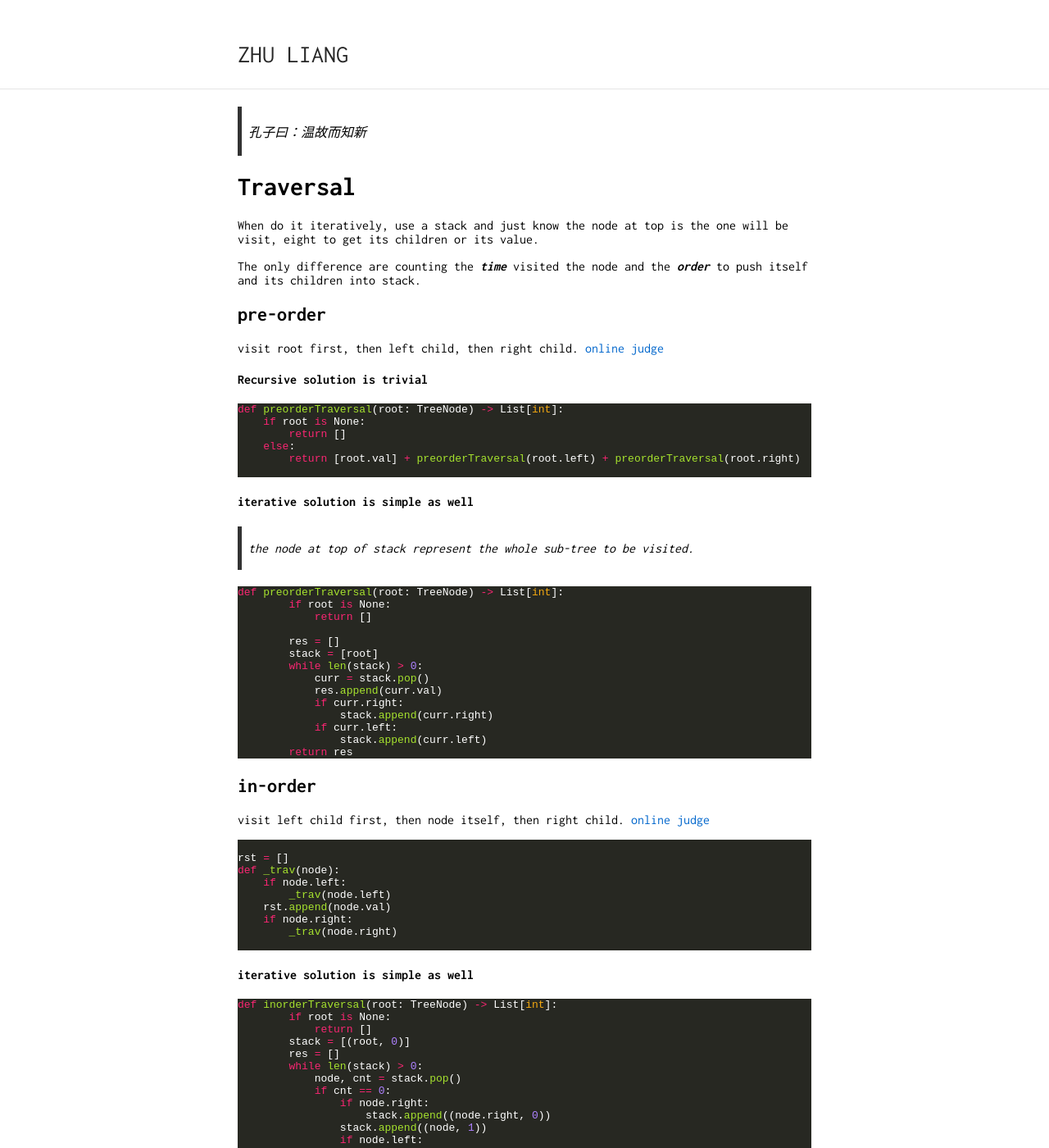
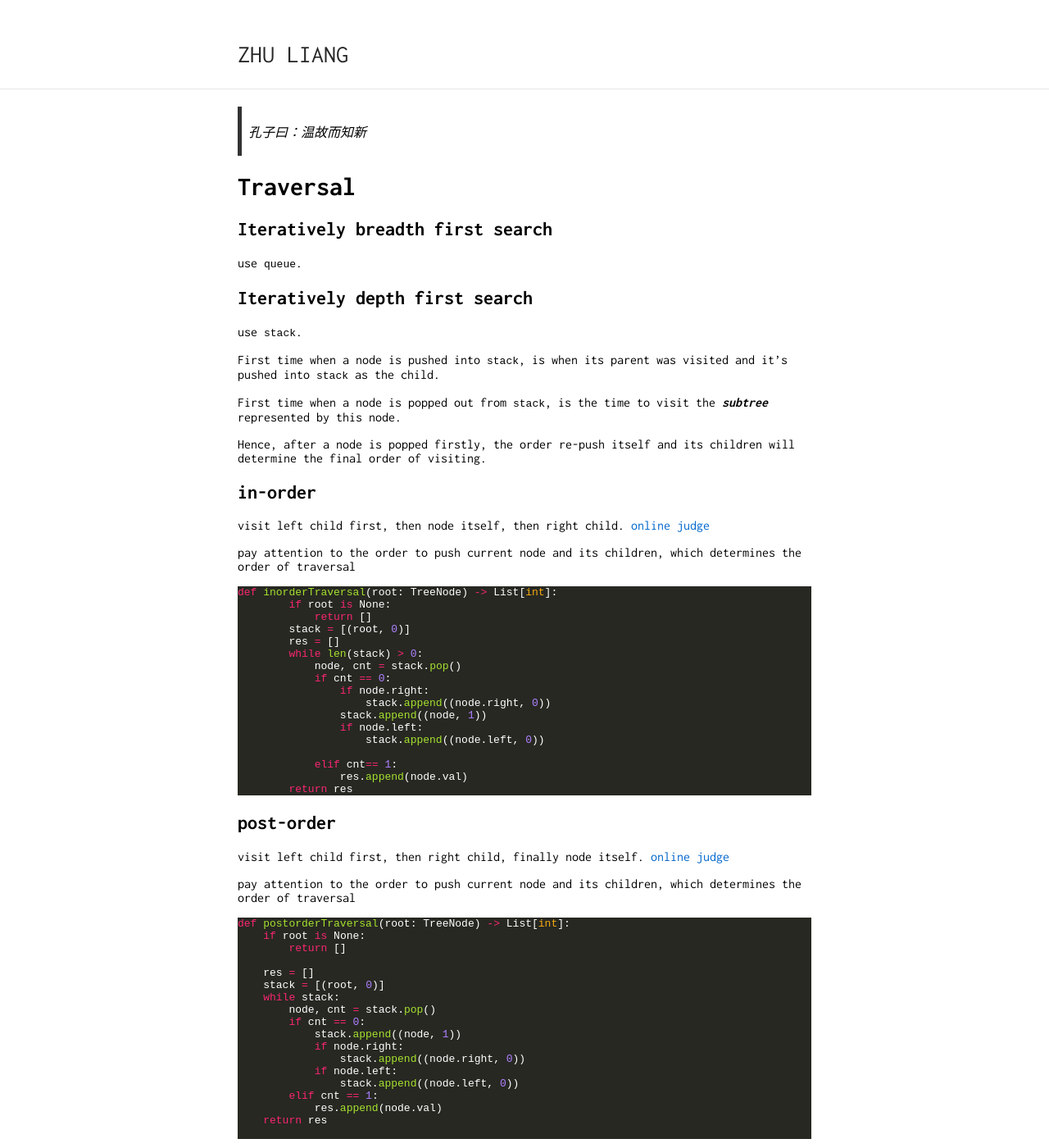
Before and after one commit to brilliang/blogs, a Jekyll site: the page built from _posts/2019-09-01-data-structure-binary-tree.md, in a window 1280 px wide and 1400 px high. Shown: the whole window at 82% size. Built offline with Jekyll 4.4.1, drawn with Linux system fonts in a browser that asks for light colours; some of the changed text lies outside the part shown.

Commit message:
refine binary-tree.md

````diff
--- a/_posts/2019-09-01-data-structure-binary-tree.md
+++ b/_posts/2019-09-01-data-structure-binary-tree.md
@@ -5,60 +5,24 @@ layout: researcher
 > 孔子曰：温故而知新
 
 # Traversal
-When do it iteratively, use a stack and just know the node at top is the one will be visit, eight to get its children or its value.
 
-The only difference are counting the ***time*** visited the node and the ***order*** to push itself and its children into stack.
+## Iteratively breadth first search
+use `queue`.
 
-## pre-order
-visit root first, then left child, then right child. [online judge](https://leetcode.com/problems/binary-tree-preorder-traversal/)
+## Iteratively depth first search
+use `stack`.
 
+First time when a node is pushed into `stack`, is when its parent was visited and it's pushed into `stack` as the child.
 
-#### Recursive solution is trivial
-```python
-def preorderTraversal(root: TreeNode) -> List[int]:
-    if root is None:
-        return []
-    else:
-        return [root.val] + preorderTraversal(root.left) + preorderTraversal(root.right)
+First time when a node is popped out from `stack`, is the time to visit the ***subtree*** represented by this node.
 
-```
+Hence, after a node is popped firstly, the order re-push itself and its children will determine the final order of visiting.
 
-#### iterative solution is simple as well
-> the node at top of stack represent the whole sub-tree to be visited.
-
-```python
-def preorderTraversal(root: TreeNode) -> List[int]:
-        if root is None:
-            return []
-
-        res = []
-        stack = [root]
-        while len(stack) > 0:
-            curr = stack.pop()
-            res.append(curr.val)
-            if curr.right:
-                stack.append(curr.right)
-            if curr.left:
-                stack.append(curr.left)
-        return res
-```
 
 ## in-order
 visit left child first, then node itself, then right child. [online judge](https://leetcode.com/problems/binary-tree-inorder-traversal/)
 
-```python
-
-rst = []
-def _trav(node):
-    if node.left:
-        _trav(node.left)
-    rst.append(node.val)
-    if node.right:
-        _trav(node.right)
-
-```
-
-#### iterative solution is simple as well
+pay attention to the order to push current node and its children, which determines the order of traversal
 ```python
 def inorderTraversal(root: TreeNode) -> List[int]:
         if root is None:
@@ -77,23 +41,12 @@ def inorderTraversal(root: TreeNode) -> List[int]:
             elif cnt== 1:
                 res.append(node.val)
         return res
-
 ```
 
 ## post-order
 visit left child first, then right child, finally node itself. [online judge](https://leetcode.com/problems/binary-tree-postorder-traversal/)
-```python
-rst = []
 
-def trav(node):
-    if node.left:
-        trav(node.left)
-    if node.right:
-        trav(node.right)
-    rst.append(node.val)
-```
-
-#### iterative solution is simple as well
+pay attention to the order to push current node and its children, which determines the order of traversal
 ```python
 def postorderTraversal(root: TreeNode) -> List[int]:
     if root is None:
@@ -114,3 +67,25 @@ def postorderTraversal(root: TreeNode) -> List[int]:
     return res
 
 ```
+
+## pre-order
+visit root first, then left child, then right child. [online judge](https://leetcode.com/problems/binary-tree-preorder-traversal/)
+
+It's the simplest one because the node will be visited when it's firstly poped. Actually we still can image that it's popped imediately after it's pushed in the third order.
+
+```python
+def preorderTraversal(root: TreeNode) -> List[int]:
+        if root is None:
+            return []
+
+        res = []
+        stack = [root]
+        while len(stack) > 0:
+            curr = stack.pop()
+            res.append(curr.val)
+            if curr.right:
+                stack.append(curr.right)
+            if curr.left:
+                stack.append(curr.left)
+        return res
+```
````
